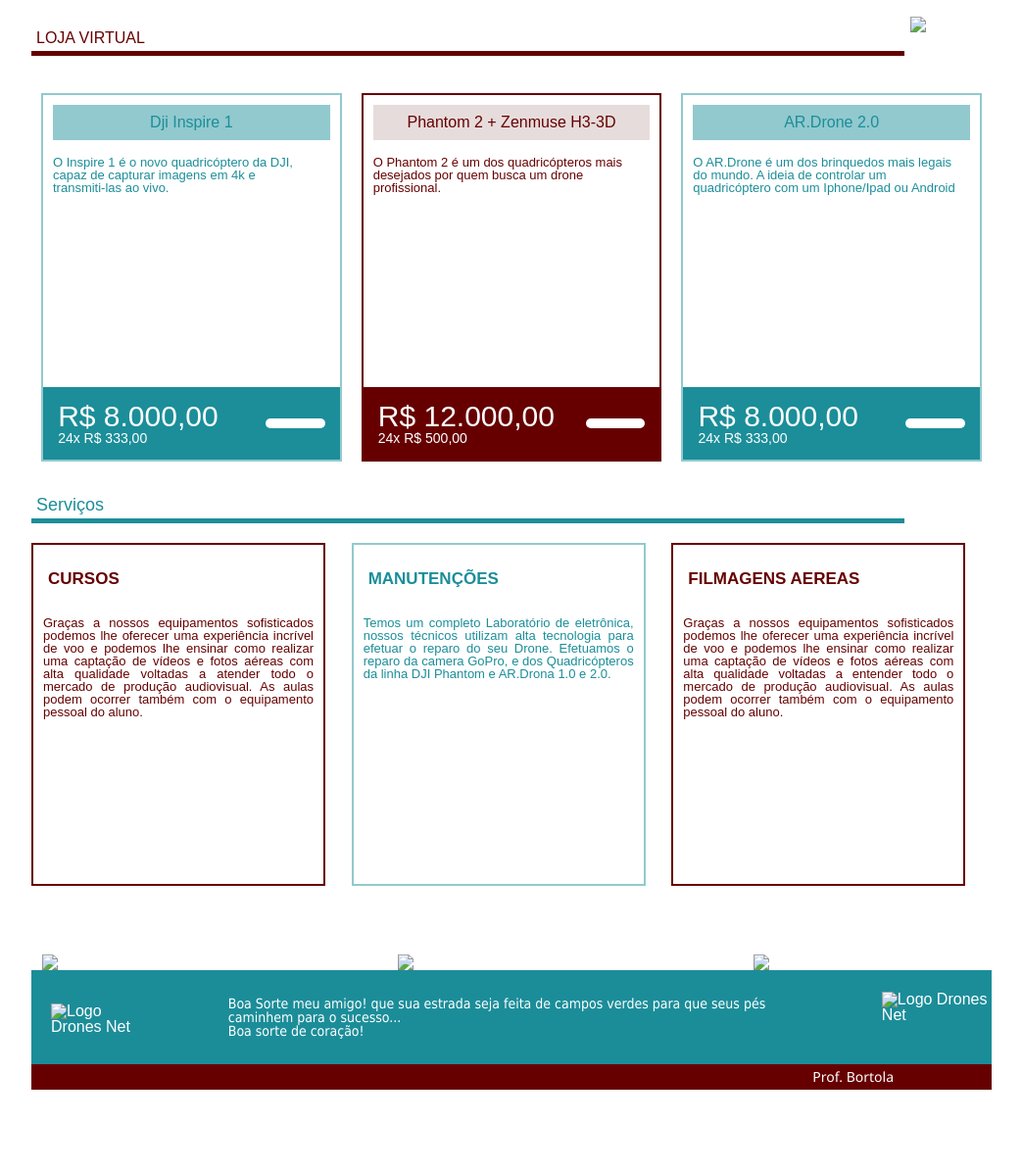
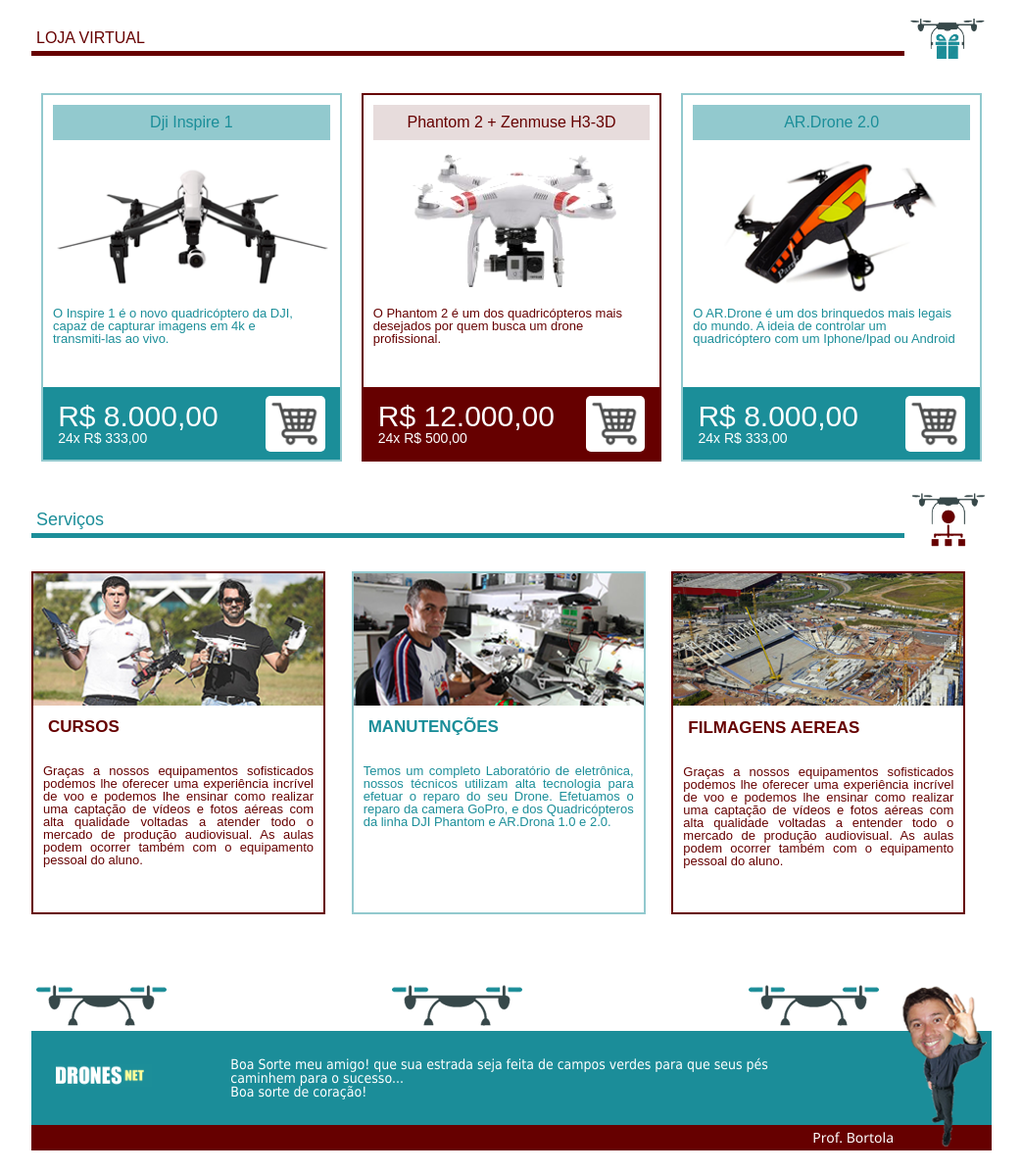
Before and after one commit to joaolrdgs/Projeto1-FIAP, a plain HTML site: page index.html in a window 1280 px wide. Shown: the part 483-1680 px from the top of the page at 98% size, without its empty margins (118-1161 px from the left). Before the commit the page ends 1625 px from the top, so only its background shows below. Drawn offline with Linux system fonts and the light colour scheme; files that its build step writes are made by us from their sources; files whose address does not match are found by name.

Commit message:
Fix - Path of index.html

```diff
--- a/index.html
+++ b/index.html
@@ -4,13 +4,13 @@
     <meta charset="UTF-8">
     <meta http-equiv="X-UA-Compatible" content="IE=edge">
     <meta name="viewport" content="width=device-width, initial-scale=1.0">
-    <link rel="stylesheet" href="./assets/css/import.css">
+    <link rel="stylesheet" href="./css/import.css">
     <title>DronesNet</title>
 </head>
 <body>
   <div class="container">
     <nav class="menu menu-pages">
-      <div class="logo"><img src="./assets/img/logo.fw.png" alt="logo drones net"></div>
+      <div class="logo"><img src="./img/logo.fw.png" alt="logo drones net"></div>
       <ul>
         <li class="selected-pages"><a href="#">HOME</a></li>
         <li><a href="#">NOSSA EMPRESA</a></li>
@@ -32,7 +32,7 @@
     <div class="title">
       <h2>LOJA VIRTUAL</h2>
       <div class="title-image">
-        <img src="./assets/img/imgDroneA.png" alt="drone com presente">
+        <img src="./img/imgDroneA.png" alt="drone com presente">
       </div> <!-- title-image -->
     </div> <!-- title -->
 
@@ -42,7 +42,7 @@
           <h3>Dji Inspire 1</h3>
 
           <div class="product-image">
-            <img src="./assets/img/DroneA.png" alt="">
+            <img src="./img/DroneA.png" alt="">
           </div> <!-- product-image -->
 
           <p>O Inspire 1 é o novo quadricóptero da DJI, <br> capaz de capturar imagens em 4k e <br> transmiti-las ao vivo.</p>
@@ -55,7 +55,7 @@
           </div>
 
           <div class="car">
-            <img src="./assets/img/carrinho.png" alt="">
+            <img src="./img/carrinho.png" alt="">
           </div>
         </div> <!-- value -->
 
@@ -66,7 +66,7 @@
           <h3>Phantom 2 + Zenmuse H3-3D</h3>
 
           <div class="product-image">
-            <img src="./assets/img/DroneB.png" alt="">
+            <img src="./img/DroneB.png" alt="">
           </div> <!-- product-image -->
 
           <p>O Phantom 2 é um dos quadricópteros mais <br> desejados por quem busca um drone <br> profissional.</p>
@@ -79,7 +79,7 @@
           </div>
 
           <div class="car">
-            <img src="./assets/img/carrinho.png" alt="">
+            <img src="./img/carrinho.png" alt="">
           </div>
         </div> <!-- value -->
 
@@ -90,7 +90,7 @@
           <h3>AR.Drone 2.0</h3>
 
           <div class="product-image">
-            <img src="./assets/img/DroneC.png" alt="">
+            <img src="./img/DroneC.png" alt="">
           </div> <!-- product-image -->
 
           <p>O AR.Drone é um dos brinquedos mais legais <br> do mundo. A ideia de controlar um <br> quadricóptero com um Iphone/Ipad ou Android</p>
@@ -103,7 +103,7 @@
           </div>
 
           <div class="car">
-            <img src="./assets/img/carrinho.png" alt="">
+            <img src="./img/carrinho.png" alt="">
           </div>
         </div> <!-- value -->
 
@@ -116,7 +116,7 @@
       <h2>Serviços</h2>
 
       <div class="title2-image">
-        <img src="./assets/img/imgDroneB.png" alt="">
+        <img src="./img/imgDroneB.png" alt="">
       </div><!-- title2-image -->
     </div><!-- title2 -->
 
@@ -126,7 +126,7 @@
       <div class="service">
         <div class="showcase">
         <div class="service-image">
-          <img src="./assets/img/ServicosA.png" alt="">
+          <img src="./img/ServicosA.png" alt="">
         </div><!-- service-image -->
 
           <h3>Cursos</h3>
@@ -140,7 +140,7 @@
       <div class="service">
         <div class="showcase">
           <div class="service-image">
-            <img src="./assets/img/ServicosB.png" alt="">
+            <img src="./img/ServicosB.png" alt="">
           </div><!-- service-image -->
 
           <h3>Manutenções</h3>
@@ -153,7 +153,7 @@
       <div class="service">
         <div class="showcase">
           <div class="service-image">
-            <img src="./assets/img/ServicosC.png" alt="">
+            <img src="./img/ServicosC.png" alt="">
           </div><!-- service-image -->
 
           <h3>Filmagens Aereas</h3>
@@ -167,19 +167,19 @@
 
     <footer>
       <div class="drones">
-        <div><img src="./assets/img/imgDroneC.png" alt="icone de drone"></div>
-        <div><img src="./assets/img/imgDroneC.png" alt="icone de drone"></div>
-        <div><img src="./assets/img/imgDroneC.png" alt="icone de drone"></div>
+        <div><img src="./img/imgDroneC.png" alt="icone de drone"></div>
+        <div><img src="./img/imgDroneC.png" alt="icone de drone"></div>
+        <div><img src="./img/imgDroneC.png" alt="icone de drone"></div>
       </div> <!--drones-->
 
       <div class="infos">
-        <div class="logo_dronesnet"><img src="./assets/img/logo.png" alt="Logo Drones Net"></div>
+        <div class="logo_dronesnet"><img src="./img/logo.png" alt="Logo Drones Net"></div>
         <span>
           Boa Sorte meu amigo! que sua estrada seja feita de campos verdes para que seus pés caminhem para o sucesso...
           <br>
           Boa sorte de coração!
         </span>
-        <div class="foto_prof"><img src="./assets/img/imgProfessor.png" alt="Logo Drones Net"></div>
+        <div class="foto_prof"><img src="./img/imgProfessor.png" alt="Logo Drones Net"></div>
       </div>
       <div class="prof_name">
         <p>Prof. Bortola</p>
```
